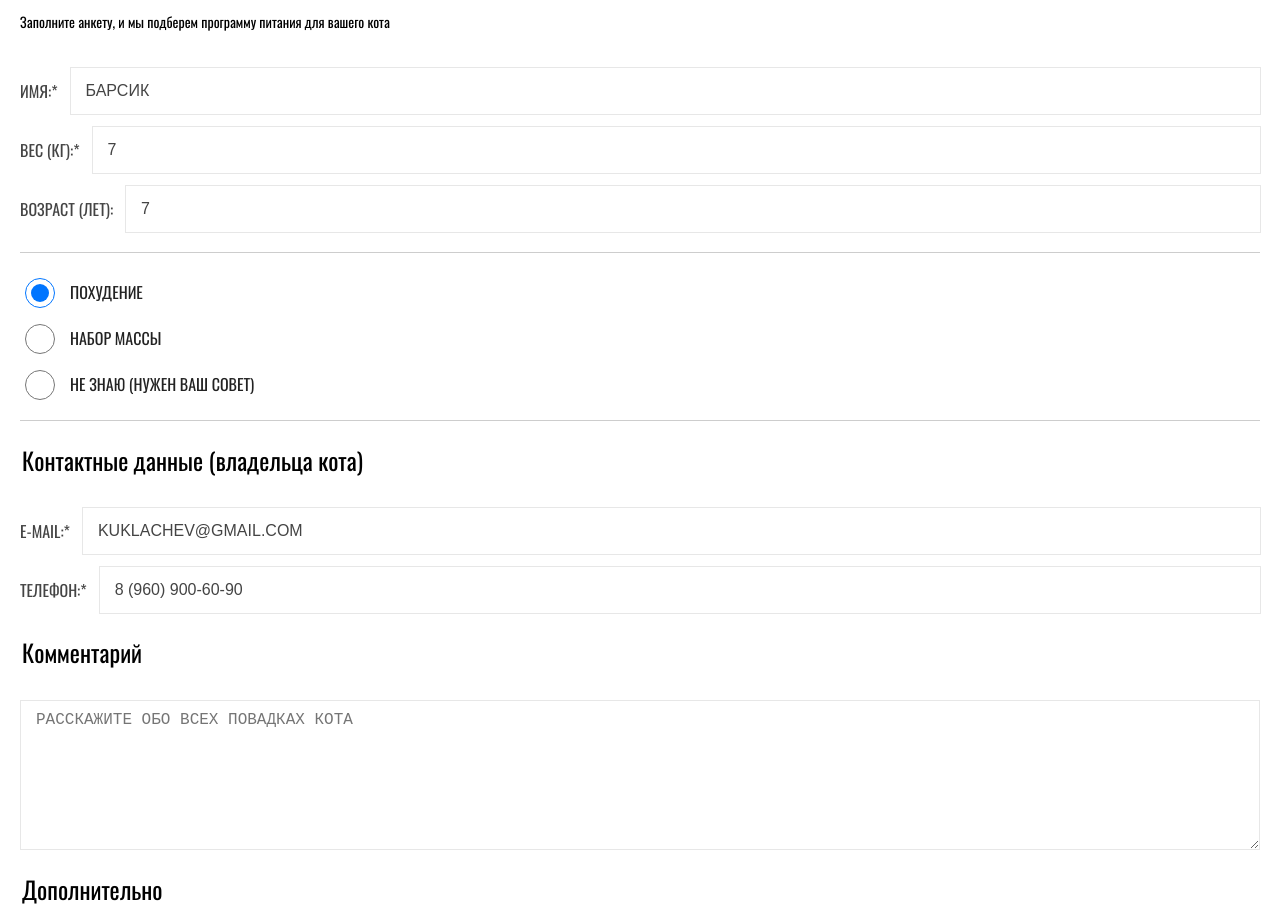
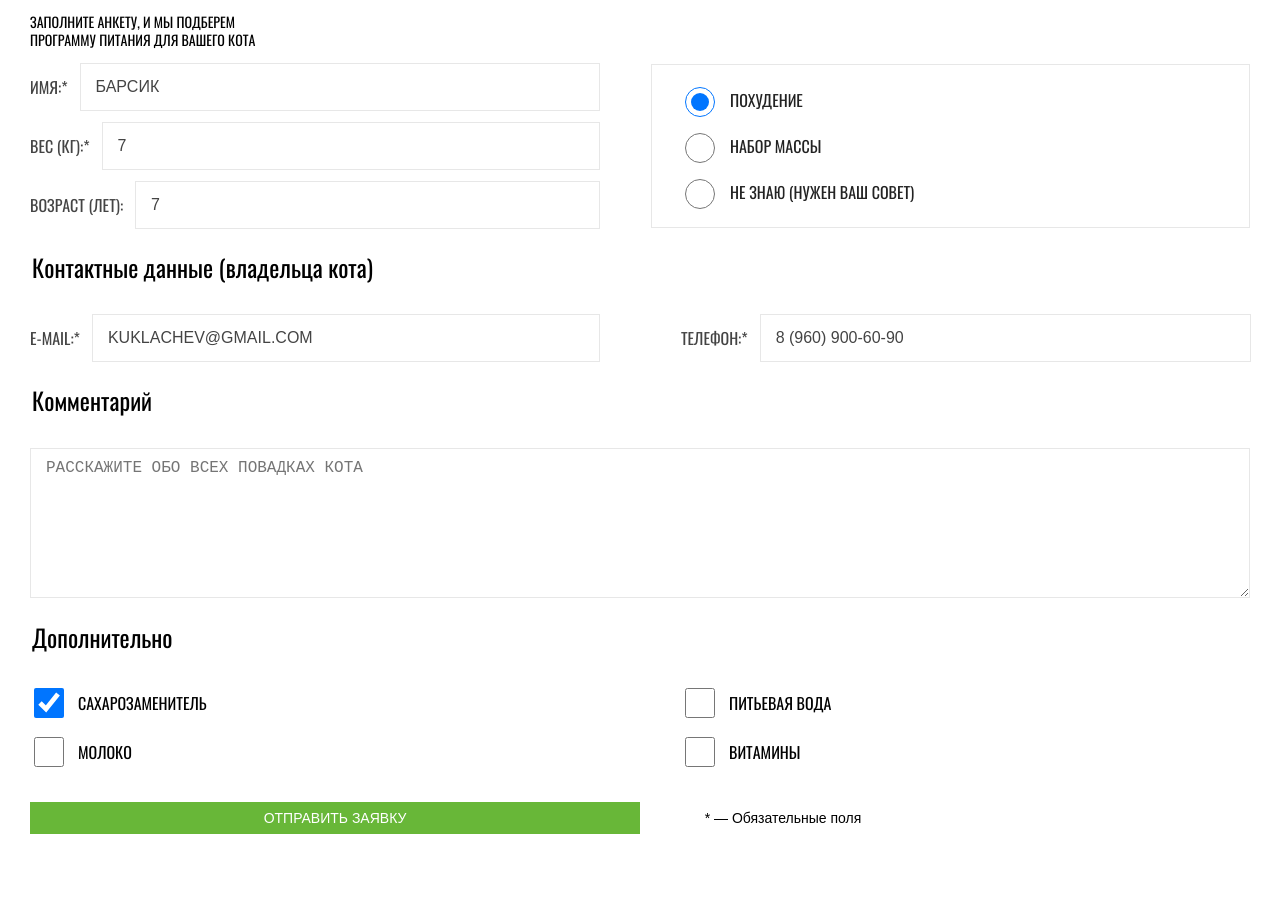
Before and after one commit to 13epanda/184629-cat-energy-24, a website: page source/form.html in a window 1280 px wide. Shown: the part 159-1080 px from the top of the page. Drawn offline with nearby package versions, Linux system fonts and the light colour scheme; files that its build step writes are made by us from their sources.

Commit message:
адаптация страницы формы

```diff
--- a/source/form.html
+++ b/source/form.html
@@ -6,7 +6,7 @@
     <link rel="stylesheet" href="css/style.css">
   </head>
   <body class="page__body">
-    <header class="page-header">
+    <header class="page-header page-content">
       <a class="page-header__logo">
         <img src="img/mobile/logo.png" width="34" height="38" alt="Логотип магазина.">
       </a>
@@ -38,7 +38,7 @@
         </div>
       </nav>
     </header>
-    <main class="page-form">
+    <main class="page-form page-content">
       <h1 class="page-form__title">Подбор программы</h1>
       <p class="page-form__annotation">Заполните анкету, и мы подберем программу питания для вашего кота</p>
       <form class="page-form__wrapper" action="https://echo.htmlacademy.ru/" method="get">
@@ -64,7 +64,7 @@
               </label>
             </li>
           </ul>
-          <ul class="page-form__list page-form__line">
+          <ul class="page-form__list page-form__line page-form__line-subline">
             <li class="page-form__item">
               <label class="page-form__input input-radio">
                 <input class="input-radio__input" type="radio" name="program" value="weight-loss" checked>
@@ -87,7 +87,7 @@
         </fieldset>
         <fieldset class="page-form__choice">
           <legend class="page-form__subtitle">Контактные данные (владельца кота)</legend>
-          <ul class="page-form__list">
+          <ul class="page-form__list page-form__list-row">
             <li class="page-form__item">
               <label class="page-form__input input-text">
                 <span class="input-text__span">E-mail:*</span>
@@ -111,26 +111,26 @@
         </fieldset>
         <fieldset class="page-form__choice">
           <legend class="page-form__subtitle">Дополнительно</legend>
-          <ul class="page-form__list">
-            <li class="page-form__item">
+          <ul class="page-form__list page-form__list-dop">
+            <li class="page-form__item page-form__item-dop">
               <label class="page-form__input input-checkbox">
                 <input class="input-checkbox__input" type="checkbox" name="additionally" value="sweetener" checked>
                 <span class="input-checkbox__span">сахарозаменитель</span>
               </label>
             </li>
-            <li class="page-form__item">
+            <li class="page-form__item page-form__item-dop">
               <label class="page-form__input input-checkbox">
                 <input class="input-checkbox__input" type="checkbox" name="additionally" value="water">
                 <span class="input-checkbox__span">питьевая вода</span>
               </label>
             </li>
-            <li class="page-form__item">
+            <li class="page-form__item page-form__item-dop">
               <label class="page-form__input input-checkbox">
                 <input class="input-checkbox__input" type="checkbox" name="additionally" value="milk">
                 <span class="input-checkbox__span">молоко</span>
               </label>
             </li>
-            <li class="page-form__item">
+            <li class="page-form__item page-form__item-dop">
               <label class="page-form__input input-checkbox">
                 <input class="input-checkbox__input" type="checkbox" name="additionally" value="vitamins">
                 <span class="input-checkbox__span">витамины</span>
@@ -145,13 +145,15 @@
     <footer class="page-footer">
       <section class="page-footer__contacts contacts">
         <h2 class="visually-hidden">Наш адрес</h2>
-        <div class="contacts__content">
-          <p class="contacts__invitation">Приглашаем к сотрудничеству дилеров!</p>
-          <address class="contacts__address">ул. Большая Конюшенная, д. 19/8 Санкт-Петербург</address>
+        <div class="contacts__wrapper">
+          <div class="contacts__content">
+            <p class="contacts__invitation">Приглашаем к сотрудничеству дилеров!</p>
+            <address class="contacts__address">ул. Большая Конюшенная, д. 19/8 Санкт-Петербург</address>
+          </div>
         </div>
         <div class="contacts__map"></div>
       </section>
-      <section class="page-footer__wrapper">
+      <section class="page-footer__wrapper page-content">
         <a class="page-footer__logo-title">
           <img src="img/cat-energy.png" width="101" height="18" alt="Cat energy.">
         </a>
@@ -172,9 +174,7 @@
             </a>
           </li>
         </ul>
-        <div class="page-footer__copyright">
-          <a class="page-footer__link--academy" href="https://htmlacademy.ru/intensive/adaptive">HTML Academy</a>
-        </div>
+        <a class="page-footer__copyright" href="https://htmlacademy.ru/intensive/adaptive">HTML Academy</a>
       </section>
     </footer>
   </body>
--- a/source/less/components/page-header.less
+++ b/source/less/components/page-header.less
@@ -69,7 +69,7 @@
 
 @media (min-width: @desktop-width) {
   .page-header__link {
-    color: #ffffff;
+    color: #000000;
   }
 
   .page-header__wrapper-nav {
--- a/source/less/pages/page-form.less
+++ b/source/less/pages/page-form.less
@@ -23,6 +23,7 @@
     padding: 0;
     font-size: 14px;
     line-height: 18px;
+    text-transform: uppercase;
   }
 
   &__subtitle {
@@ -57,3 +58,76 @@
     text-align: center;
   }
 }
+
+@media (min-width: @tablet-width) {
+  .page-form {
+    &__line-subline {
+      padding-left: 28px;
+      border-left: 1px solid @special-grey-light;
+      border-right: 1px solid @special-grey-light;
+      box-sizing: border-box;
+    }
+
+    &__list-dop {
+      flex-direction: row;
+      justify-content: space-between;
+      flex-wrap: wrap;
+      column-gap: 61px;
+    }
+
+    &__item-dop {
+      width: calc(50% - 61px);
+    }
+
+    &__button {
+      margin-right: 61px;
+      width: 50%;
+    }
+
+    &__hint {
+      display: inline-block;
+    }
+  }
+}
+
+@media (min-width: @desktop-width) {
+  .page-form {
+    margin-bottom: 82px;
+
+    &__annotation {
+      width: 270px;
+    }
+
+    &__choice {
+      display: flex;
+      flex-direction: row;
+      justify-content: space-between;
+    }
+
+    &__line {
+      justify-content: center;
+      padding-top: 0;
+      padding-bottom: 0;
+      border-bottom: none;
+    }
+
+    &__item {
+      width: 569px;
+    }
+
+    &__line-subline {
+      border-top: 1px solid @special-grey-light;
+      border-bottom: 1px solid @special-grey-light;
+    }
+
+    &__input {
+      width: 100%;
+    }
+
+    &__list-row {
+      flex-direction: row;
+      justify-content: space-between;
+      width: 100%;
+    }
+  }
+}
--- a/source/less/pages/page-main.less
+++ b/source/less/pages/page-main.less
@@ -118,6 +118,10 @@
 }
 
 @media (min-width: @desktop-width) {
+  .page-header__link {
+    color: #ffffff;
+  }
+
   .page-main {
     .promo {
       margin-bottom: 82px;
```
